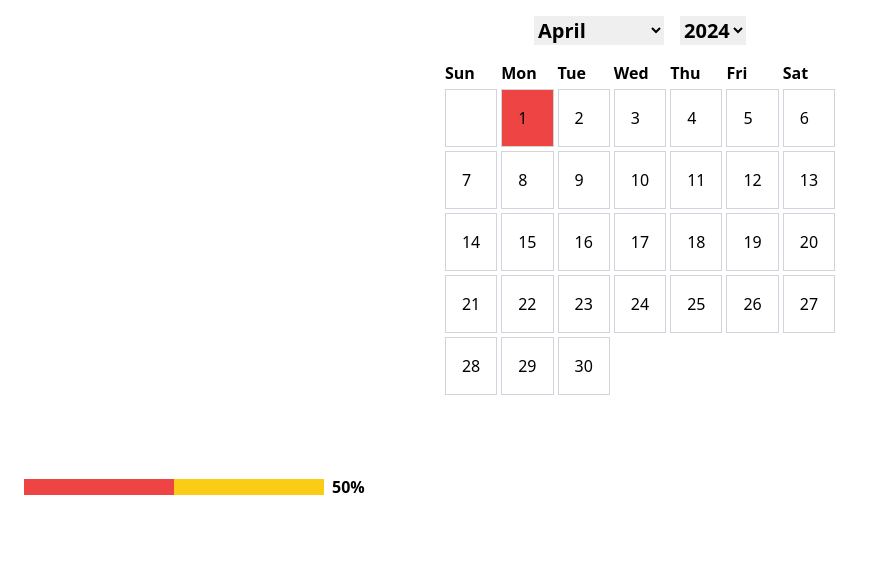
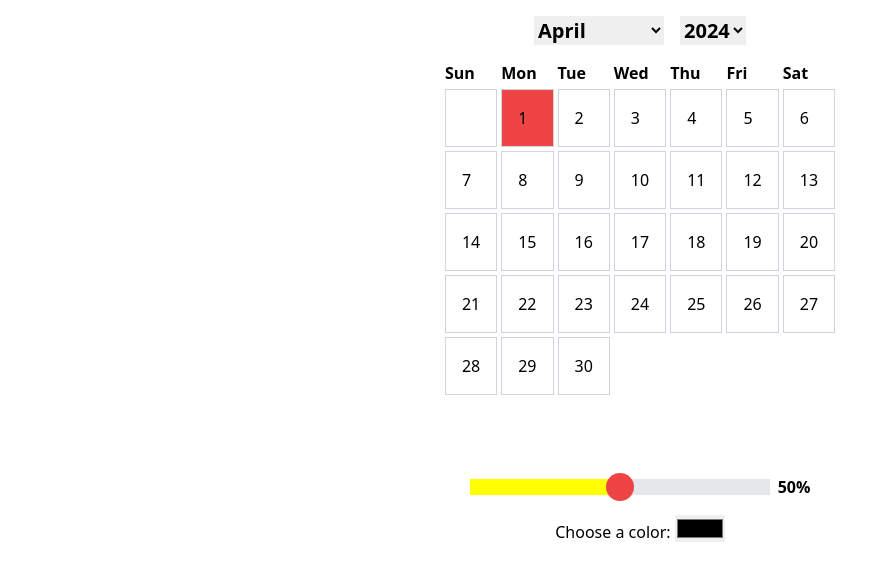
Before and after one commit to V-Gnana-Teja/Calendar, a React (Create React App) app: page / in a window 1280 px wide. Shown: the top 580 px of the page, without its empty margins (0-874 px from the left). Built offline with nearby package versions, Linux system fonts and the light colour scheme.

Commit message:
creating theme for sound bar

```diff
--- a/src/Rectangle.js
+++ b/src/Rectangle.js
@@ -1,10 +1,29 @@
 import React from 'react';
 
-const Rectangle = ({ value, onChange }) => {
+const Rectangle = ({ value, onChange, color }) => {
+
   return (
     <div className="flex items-center">
-      <div className="relative w-[300px] h-4 bg-yellow-400">
-        <div className="absolute top-0 left-0 h-full bg-red-500" style={{ width: `${value}%` }}></div>
+
+      <div className="relative w-[300px] h-4 bg-gray-200">
+
+        <div
+          className="absolute top-0 left-0 h-full"
+          style={{ width: `${value}%`, backgroundColor: color }}
+        ></div>
+
+        <div
+          className="absolute top-1/2 -translate-y-1/2 cursor-pointer"
+          style={{
+            left: `${value}%`,
+            width: '28px',
+            height: '28px',
+            borderRadius: '50%',
+            backgroundColor: 'rgb(239 68 68)',
+            transform: 'translate(-50%, -50%)'
+          }}
+        ></div>
+
         <input
           type="range"
           min="0"
@@ -12,18 +31,12 @@ const Rectangle = ({ value, onChange }) => {
           value={value}
           onChange={(e) => onChange(Number(e.target.value))}
           className="w-full h-full absolute top-0 left-0 opacity-0 cursor-pointer"
+        />
 
-
-        />
       </div>
 
       <div className="ml-2 font-bold">{`${Math.round(value)}%`}</div>
-
-      <div>
-
-      </div>
     </div>
-
   );
 };
 
--- a/src/Soundbar.js
+++ b/src/Soundbar.js
@@ -2,17 +2,39 @@ import React, { useState } from 'react';
 import Rectangle from './Rectangle';
 
 const Soundbar = () => {
-    const [volume, setVolume] = useState(50);
 
-    const handleVolumeChange = (newValue) => {
-      setVolume(newValue);
-    };
+  const [volume, setVolume] = useState(50);
+  const [color, setColor] = useState('yellow');
+
+  const handleVolumeChange = (newValue) => {
+    setVolume(newValue);
+  };
+
+  const handleColorChange = (newColor) => {
+    setColor(newColor);
+  };
 
   return (
-    <div className="flex justify-start items-center p-6 mt-14">
-    <Rectangle value={volume} onChange={handleVolumeChange} />
-  </div>
-  )
+
+    <div className="flex flex-col justify-start items-center p-6 mt-14">
+
+      <Rectangle value={volume} onChange={handleVolumeChange} color={color} />
+
+      <div className="mt-4">
+        <label htmlFor="colorPicker">Choose a color: </label>
+
+        <input
+
+          id="colorPicker"
+          type="color"
+          value={color}
+          onChange={(e) => handleColorChange(e.target.value)}
+          className="cursor-pointer"
+        />
+
+      </div>
+    </div>
+  );
 }
 
-export default Soundbar
+export default Soundbar;
```
Also changed, not shown: src/Theme.js (added, +13 -0 lines), src/Themecontext.js (added, +24 -0 lines).
